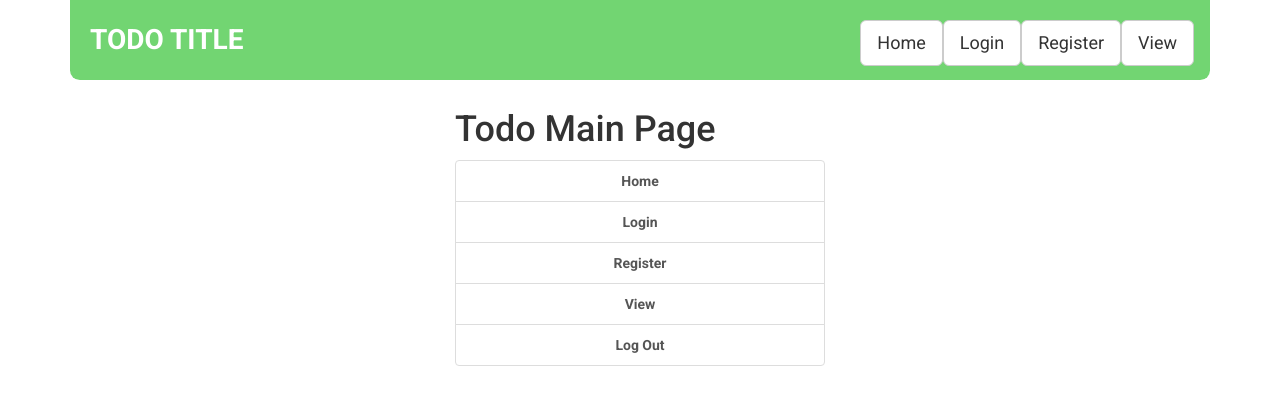
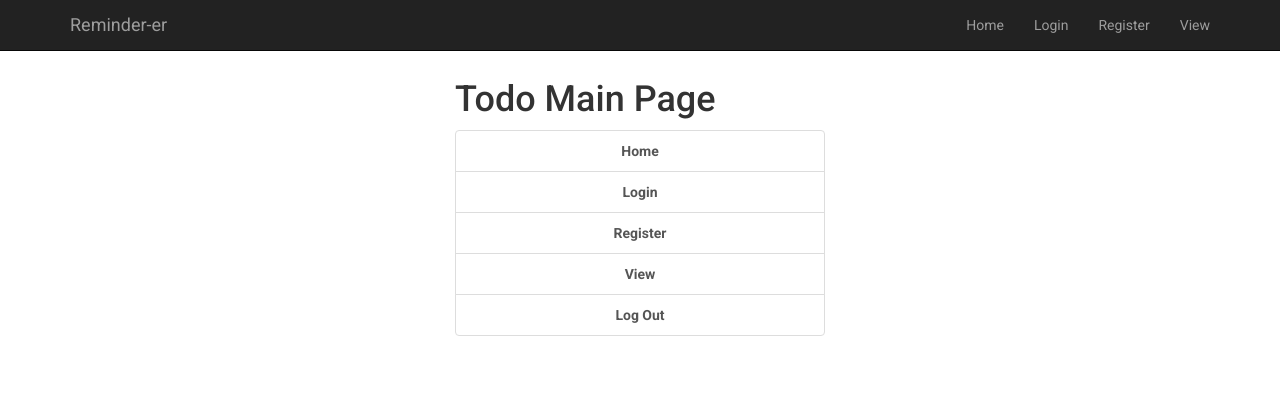
Before and after one commit to taiweituan/Todo-api, a website: page public/index.html in a window 1280 px wide. Drawn offline with nearby package versions, Linux system fonts and the light colour scheme; some packages are replaced by stand-ins of ours.

Commit message:
Added bootstrap components. Looks terrible.

```diff
--- a/package.json
+++ b/package.json
@@ -4,8 +4,8 @@
     "description": "",
     "main": "index.js",
     "scripts": {
-        "test": "echo \"Error: no test specified\" && exit 1",
-        "start": "node server.js"
+        "start": "node server.js",
+        "test": "nodemon server.js"
     },
     "author": "",
     "license": "ISC",
--- a/public/css/Todos.css
+++ b/public/css/Todos.css
@@ -45,6 +45,7 @@ ul.nav-bar li{
 
 .body-content {
     padding:10px;
+    margin-top: 50px;
 }
 
 .homeContainer, .registerContainer{
--- a/public/index.html
+++ b/public/index.html
@@ -11,25 +11,38 @@
     <link rel="stylesheet" href="css/loadingCircle.css">
 </head>
 <body>
-    <div class="main-container container"  ng-app="mainApp" ng-controller="mainController">
-        <div class="header">
+    <div class="main-container"
+         ng-app="mainApp"
+         ng-controller="mainController">
+        <nav class="navbar navbar-inverse navbar-fixed-top">
+            <div class="container">
+                <div class="navbar-header">
+                    <a href="" class="navbar-brand">Reminder-er</a>
+                </div>
+                <ul class="nav navbar-nav navbar-right">
+                    <li ng-repeat="list in menuList" >
+                        <a ng-href="{{list.link}}">
+                            {{list.name}}
+                        </a>
+                    </li>
+                </ul>
+            </div>
+        </nav>
+
+        <!--<div class="header">
             <span class="page-title">TODO TITLE</span>
-            <ul class="nav-bar">
-                <li>
+            <!--<div class="input-group ">
+                <div class="input-group-btn">
                     <a class="btn btn-default btn-lg"
                        ng-repeat="list in menuList"
                        ng-href="{{list.link}}">
                         {{list.name}}
                     </a>
-                </li>
-                <!--<li><a class="btn btn-default btn-lg" href="#/">Home</a></li>
-                <li><a class="btn btn-default btn-lg" href="#/login">Login</a></li>
-                <li><a class="btn btn-default btn-lg" href="#/register">Register</a></li>
-                <li><a class="btn btn-default btn-lg" href="#/view">View</a></li>-->
-            </ul>
-        </div>
+                </div>
+            </div>
+        </div>-->
 
-        <div class="body-content">
+        <div class="body-content container">
             <div ng-view></div>
         </div>
 
```
